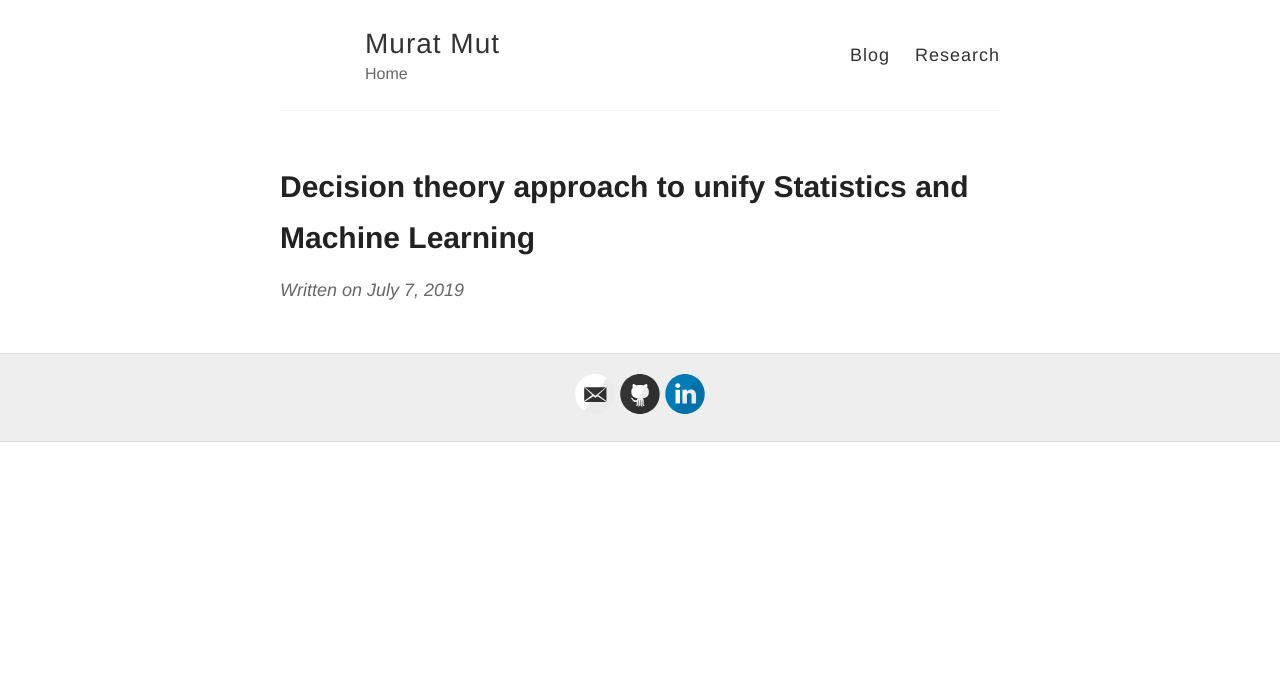
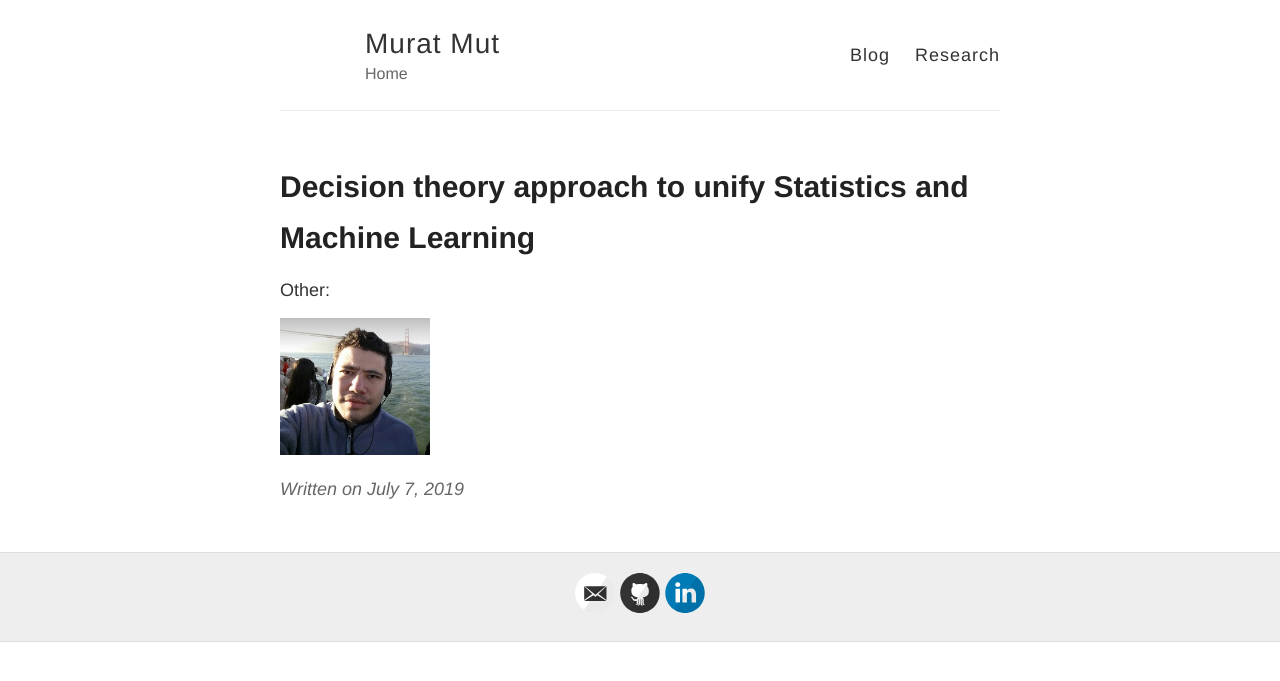
Before and after one commit to muratmut/muratmut.github.io, a Jekyll site: the page built from _posts/2019-07-07-decision-theory-approach.md, in a window 1280 px wide. Shown: the top 681 px of the page. Built offline with Jekyll 4.4.1, drawn with Linux system fonts in a browser that asks for light colours.

Commit message:
Update 2019-07-07-decision-theory-approach.md

```diff
--- a/_posts/2019-07-07-decision-theory-approach.md
+++ b/_posts/2019-07-07-decision-theory-approach.md
@@ -2,3 +2,7 @@
 layout: post
 title: Decision theory approach to unify Statistics and Machine Learning
 ---
+
+Other:
+<div class="entry">
+    <p><img src="../images/capture.png" alt="photo" width="150" /></p>
```
